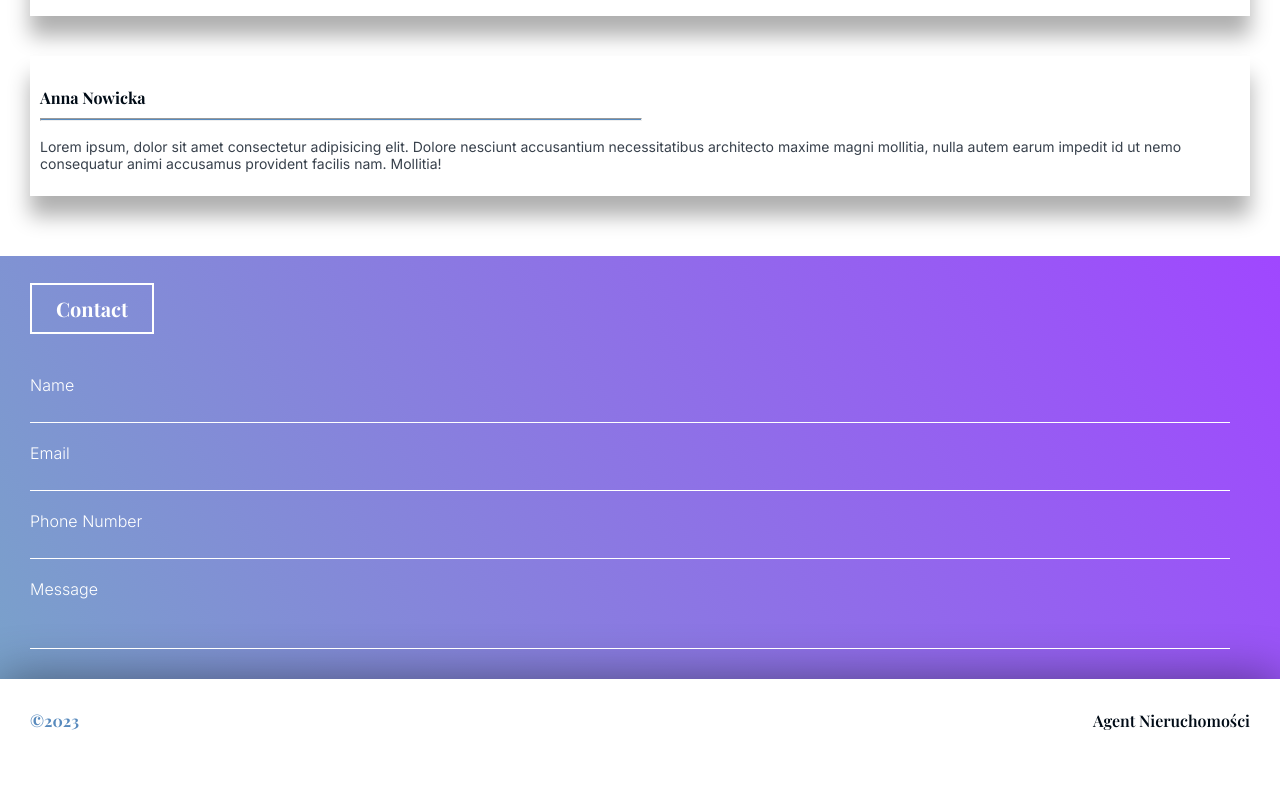
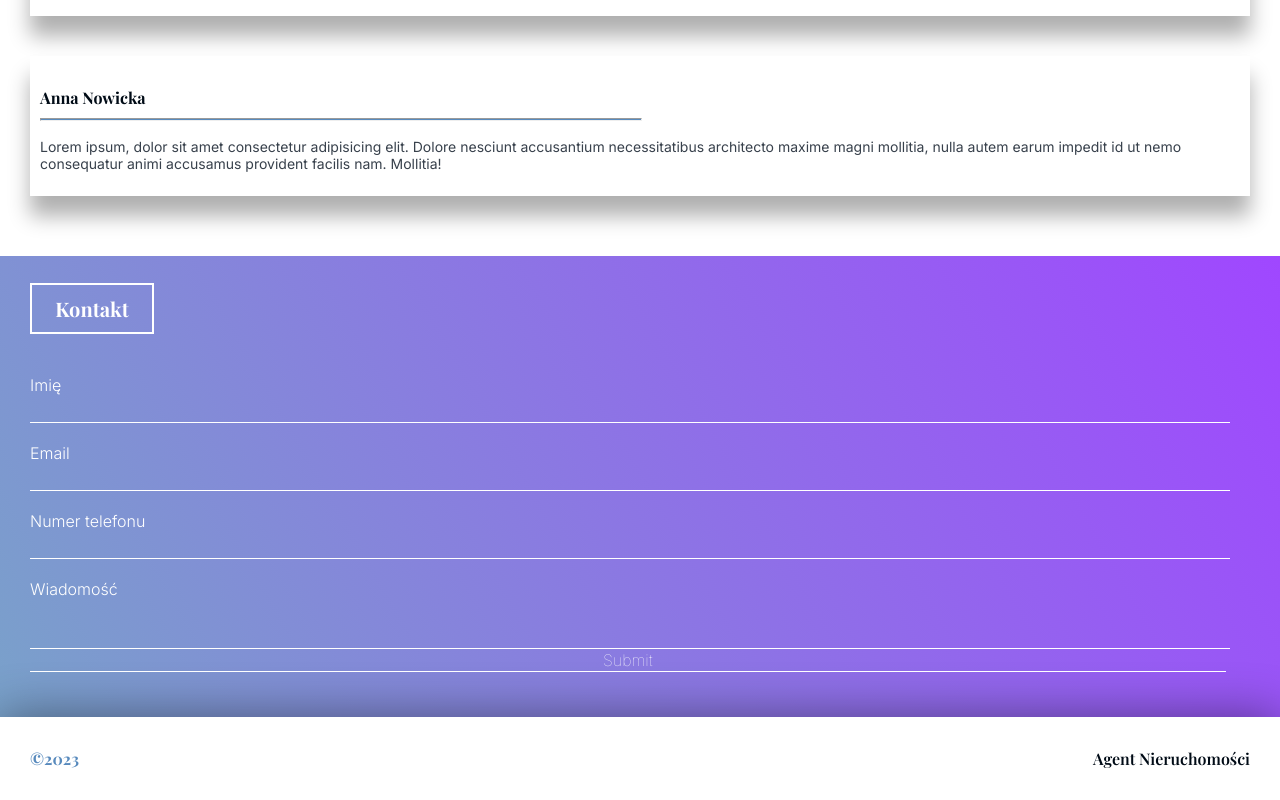
Before and after one commit to ameliareichel/real-estate-agent-website, a plain HTML site: page index.html in a window 1280 px wide. Shown: the part 4609-5409 px from the top of the page. Before the commit the page ends 5371 px from the top, so only its background shows below. Drawn offline with nearby package versions, Linux system fonts and the light colour scheme.

Commit message:
320px screen size - updated
Website for 320px width screen size - updated english words for polish + added submit button to form. Next commit -> style the submit button.

```diff
--- a/index.html
+++ b/index.html
@@ -42,15 +42,15 @@
         <h2 class="offers-heading">Oferty</h2>
         <div class="card-container">
             <img class="offers-img" src="resources/offers-1.jpg" alt="">
-            <a href="#">Offer 1</a>
+            <a href="#">Oferta 1</a>
         </div>
         <div class="card-container">
             <img class="offers-img" src="resources/offers-2.jpg" alt="">
-            <a href="#">Offer 2</a>
+            <a href="#">Oferta 2</a>
         </div>
         <div class="card-container">
             <img class="offers-img" src="resources/offers-3.jpg" alt="">
-            <a href="#">Offer 3</a>
+            <a href="#">Oferta 3</a>
         </div>
     </section>
     <section id="opinions">
@@ -78,16 +78,17 @@
         </div>
     </section>
     <section id="contact">
-        <h2 class="contact-heading">Contact</h2>
+        <h2 class="contact-heading">Kontakt</h2>
         <form id="contact-form" action="">
-            <label for="name" name="name">Name</label>
+            <label for="name" name="name">Imię</label>
             <input type="text">
             <label for="email" name="email">Email</label>
             <input type="text">
-            <label for="phone" name="phone">Phone Number</label>
+            <label for="phone" name="phone">Numer telefonu</label>
             <input type="text">
-            <label for="message" name="message">Message</label>
+            <label for="message" name="message">Wiadomość</label>
             <textarea name="message" id="message" maxlength="700"></textarea>
+            <input type="submit">
         </form>
     </section>
     <footer id="footer">
```
